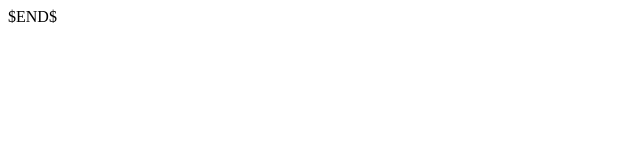
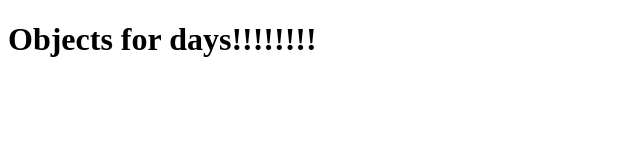
Before and after one commit to Git-Software-Services/codeup-web-exercises, a plain HTML site: page objects.html in a window 1280 px wide. Shown: the whole page, without its empty margins (0-640 px from the left). Drawn offline with Linux system fonts and the light colour scheme.

Commit message:
adding file

```diff
--- a/objects.html
+++ b/objects.html
@@ -2,9 +2,10 @@
 <html lang="en">
 <head>
     <meta charset="UTF-8">
-    <title>$Title$</title>
+    <title>Objects</title>
 </head>
 <body>
-    $END$
+    <h1>Objects for days!!!!!!!!</h1>
+    <script src="objects.js"></script>
 </body>
 </html>
```
